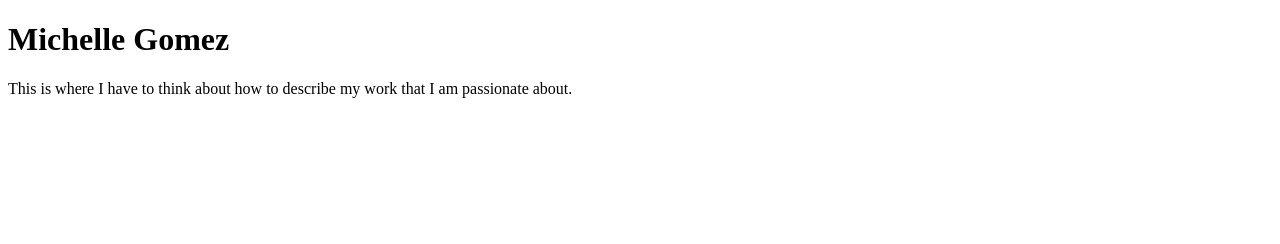
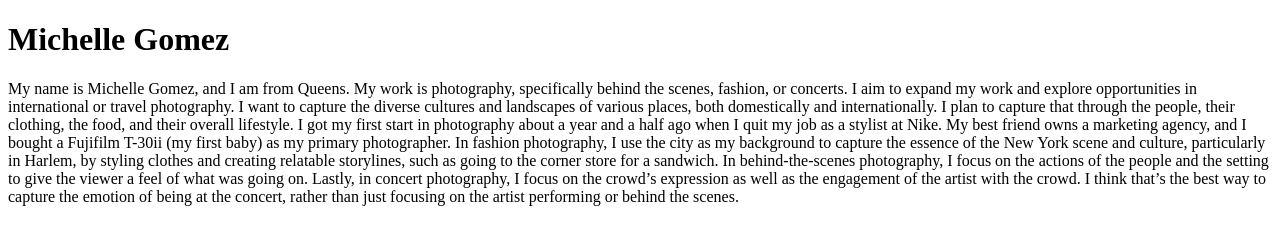
Before and after one commit to mich2296/Michelle-Gomez, a plain HTML site: page index.html in a window 1280 px wide. Drawn offline with Linux system fonts and the light colour scheme.

Commit message:
Update index.html

```diff
--- a/index.html
+++ b/index.html
@@ -5,6 +5,8 @@
 </head>
 <body>
 <h1>Michelle Gomez</h1>
-<p>This is where I have to think about how to describe my work that I am passionate about.</p>
+<p>My name is Michelle Gomez, and I am from Queens. My work is photography, specifically behind the scenes, fashion, or concerts. I aim to expand my work and explore opportunities in international or travel photography. I want to capture the diverse cultures and landscapes of various places, both domestically and internationally. I plan to capture that through the people, their clothing, the food, and their overall lifestyle. I got my first start in photography about a year and a half ago when I quit my job as a stylist at Nike. My best friend owns a marketing agency, and I bought a Fujifilm T-30ii (my first baby) as my primary photographer.
+	In fashion photography, I use the city as my background to capture the essence of the New York scene and culture, particularly in Harlem, by styling clothes and creating relatable storylines, such as going to the corner store for a sandwich. In behind-the-scenes photography, I focus on the actions of the people and the setting to give the viewer a feel of what was going on. Lastly, in concert photography, I focus on the crowd’s expression as well as the engagement of the artist with the crowd. I think that’s the best way to capture the emotion of being at the concert, rather than just focusing on the artist performing or behind the scenes.
+</p>
 </body>
 </html>
```
